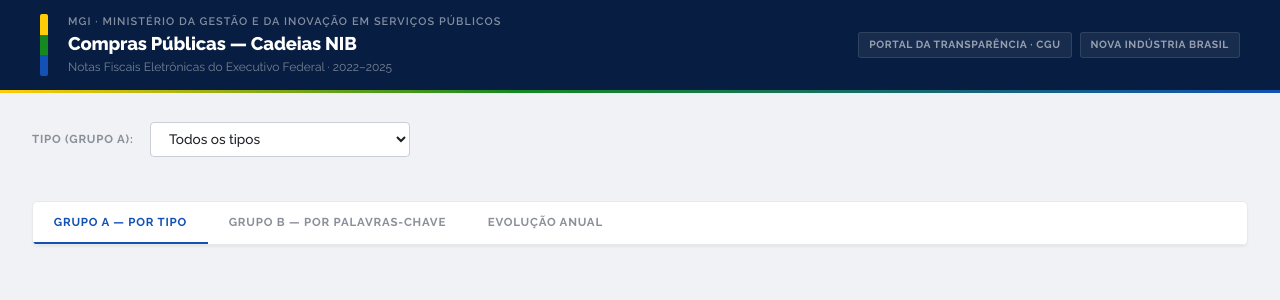
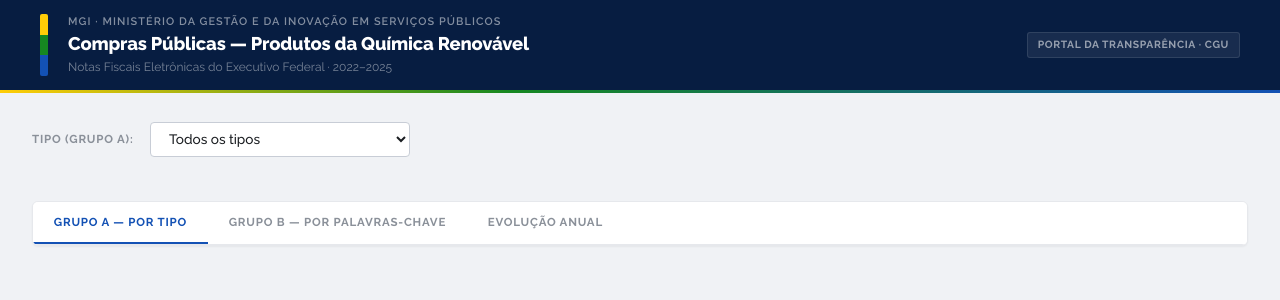
Before and after one commit to heitorgama/nfe-cgu, a Python web app: template pipeline/template/dashboard.html in a window 1280 px wide. Shown: the top 300 px of the page. Run offline with Jinja, Linux system fonts and the light colour scheme; the template is opened without the code that fills it, so the values that code supplies are empty.

Commit message:
Patch do dashboard

```diff
--- a/pipeline/template/dashboard.html
+++ b/pipeline/template/dashboard.html
@@ -3,7 +3,7 @@
 <head>
 <meta charset="UTF-8">
 <meta name="viewport" content="width=device-width, initial-scale=1.0">
-<title>Compras Públicas — Cadeias NIB · MGI</title>
+<title>Compras Públicas — Produtos da Química Renovável · MGI</title>
 <link href="https://fonts.googleapis.com/css2?family=Raleway:wght@300;400;500;600;700;800&display=swap" rel="stylesheet">
 <style>
   :root {
@@ -317,12 +317,11 @@
   <div class="tricolor"></div>
   <div class="panel-header-text">
     <div class="panel-orgao">MGI · Ministério da Gestão e da Inovação em Serviços Públicos</div>
-    <div class="panel-title">Compras Públicas — Cadeias NIB</div>
+    <div class="panel-title">Compras Públicas — Produtos da Química Renovável</div>
     <div class="panel-subtitle">Notas Fiscais Eletrônicas do Executivo Federal · 2022–2025</div>
   </div>
   <div class="panel-header-right">
     <span class="badge">Portal da Transparência · CGU</span>
-    <span class="badge">Nova Indústria Brasil</span>
   </div>
 </div>
 <div class="accent-bar"></div>
@@ -643,7 +642,7 @@ import * as duckdb from 'https://cdn.jsdelivr.net/npm/@duckdb/duckdb-wasm@1.28.0
             bodyColor: '#FFFFFF',
             padding: 10,
             callbacks: {
-              label: c => ` ${c.dataset.label}: R$ ${c.parsed.y.toFixed(2)} B`,
+              label: c => ` ${c.dataset.label}: R$ ${c.parsed.y.toFixed(1)} M`,
             },
           },
         },
@@ -656,12 +655,12 @@ import * as duckdb from 'https://cdn.jsdelivr.net/npm/@duckdb/duckdb-wasm@1.28.0
             ticks: {
               color: '#8A9099',
               font: { family: "'Raleway',sans-serif" },
-              callback: v => `R$ ${v.toFixed(1)} B`,
+              callback: v => `R$ ${v.toFixed(1)} M`,
             },
             grid: { color: '#E6E8EC' },
             title: {
               display: true,
-              text: 'Valor (R$ bilhões)',
+              text: 'Valor (R$ milhões)',
               color: '#8A9099',
               font: { family: "'Raleway',sans-serif", size: 11 },
             },
@@ -687,7 +686,7 @@ import * as duckdb from 'https://cdn.jsdelivr.net/npm/@duckdb/duckdb-wasm@1.28.0
 
     const datasets = pivotRows.map((r, i) => ({
       label: r.tipo,
-      data: [r.v2022, r.v2023, r.v2024, r.v2025].map(v => (v || 0) / 1e9),
+      data: [r.v2022, r.v2023, r.v2024, r.v2025].map(v => (v || 0) / 1e6),
       borderColor: PALETTE[i % PALETTE.length],
       backgroundColor: PALETTE[i % PALETTE.length] + '18',
       tension: 0.3,
@@ -715,7 +714,7 @@ import * as duckdb from 'https://cdn.jsdelivr.net/npm/@duckdb/duckdb-wasm@1.28.0
 
     const datasets = pivotRows.map((r, i) => ({
       label: r.label,
-      data: [r.v2022, r.v2023, r.v2024, r.v2025].map(v => (v || 0) / 1e9),
+      data: [r.v2022, r.v2023, r.v2024, r.v2025].map(v => (v || 0) / 1e6),
       borderColor: PALETTE[i % PALETTE.length],
       backgroundColor: PALETTE[i % PALETTE.length] + '18',
       tension: 0.3,
```
